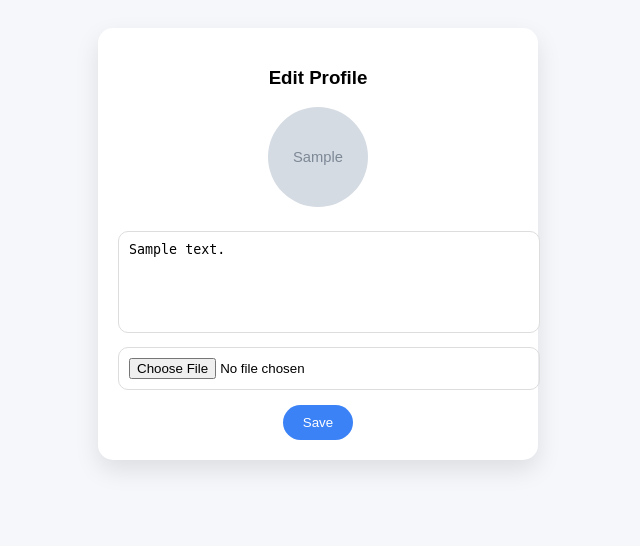
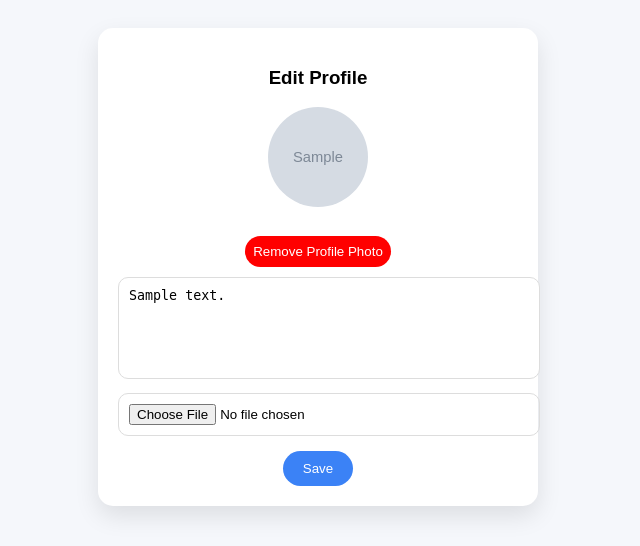
Before and after one commit to aksh336/insta_clone010, a Flask app: page /edit_profile in a window 1280 px wide. Shown: the top 546 px of the page, without its empty margins (322-962 px from the left). Run offline with Flask 3, Linux system fonts and the light colour scheme; a user stored in the database is signed in; tables that the repository leaves empty hold one stand-in row (values such as "Sample post"); grey boxes marked "Sample" are stand-in pictures.

Commit message:
update feature

```diff
--- a/app.py
+++ b/app.py
@@ -559,6 +559,27 @@ def edit_profile():
 
     return render_template('edit_profile.html', user=user)
 
+#================== remove profile ============
+@app.route('/remove_profile_pic', methods=['POST'])
+def remove_profile_pic():
+    if 'user_id' not in session:
+        return redirect('/login')
+
+    user = User.query.get(session['user_id'])
+
+    if user.profile_pic != "default.jpg":
+        try:
+            file_path = os.path.join(app.config['UPLOAD_FOLDER'], user.profile_pic)
+            if os.path.exists(file_path):
+                os.remove(file_path)
+        except:
+            pass
+
+    user.profile_pic = "default.jpg"
+    db.session.commit()
+
+    return redirect('/profile')
+
 
 # ================= DELETE =================
 @app.route('/delete/<int:post_id>')
--- a/templates/edit_profile.html
+++ b/templates/edit_profile.html
@@ -72,6 +72,12 @@
 
   <img src="{{ url_for('static', filename='uploads/' + user.profile_pic) }}">
 
+  <form action="/remove_profile_pic" method="POST">
+    <button type="submit" style="background:red;color:white;padding:8px;">
+        Remove Profile Photo
+    </button>
+</form>
+
   <!-- FORM -->
 
   <form method="POST" enctype="multipart/form-data">
```
